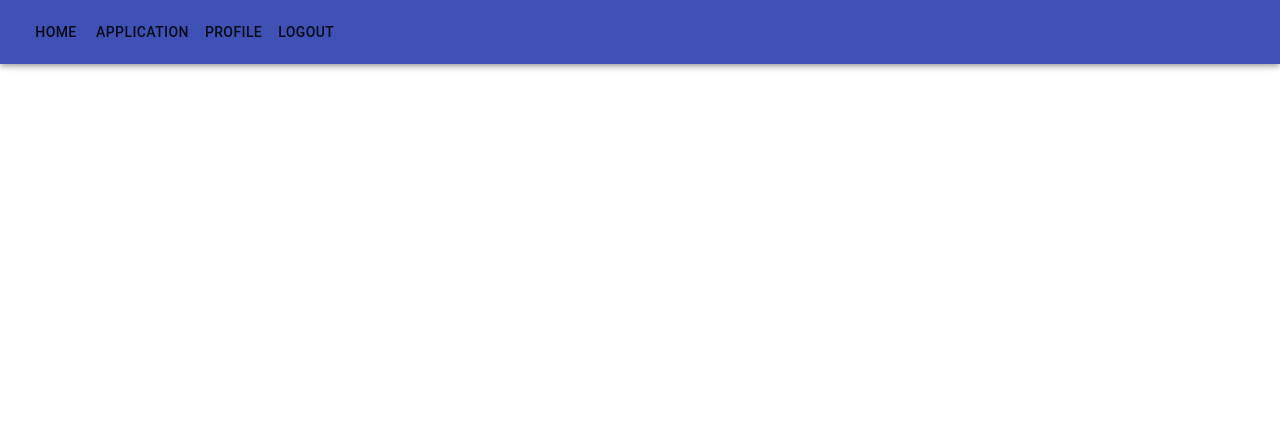
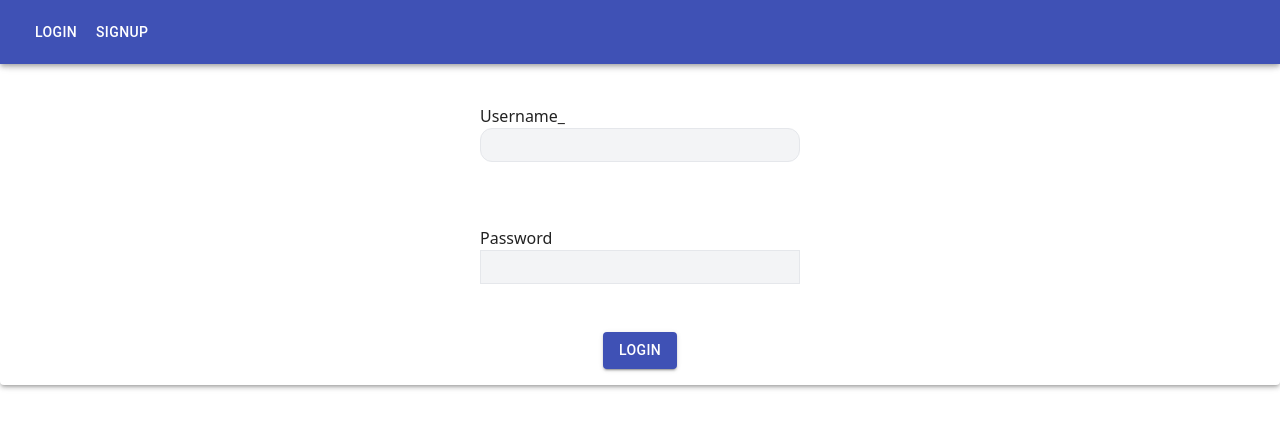
Before and after one commit to Prasham1710/Internship_portal, a React (Create React App) app in the folder client/: page / in a window 1280 px wide. Shown: the top 428 px of the page. Built offline with nearby package versions, Linux system fonts and the light colour scheme.

Commit message:
login page done

```diff
--- a/client/src/App.js
+++ b/client/src/App.js
@@ -1,9 +1,11 @@
 import React from 'react'
+import Login from './component/Login';
 import Navbar from "./component/Navbar";
 const App = () => {
   return (
     <div>
       <Navbar />
+      <Login />
     </div>
   )
 }
--- a/client/src/component/Login.js
+++ b/client/src/component/Login.js
@@ -0,0 +1,38 @@
+import React from 'react'
+import { Grid, Button, Typography,makestyles,Paper} from '@material-ui/core';
+
+const Login = () => {
+  return (
+     <Paper elevation={3}>
+     <Grid container direction="column" spacing={4} alignItems="center">
+        <Grid item>
+          <Typography variant="h3" component="h2">
+            Login
+          </Typography>
+        </Grid>
+        <Grid item>
+           <div className=' flex flex-col p-4  '>
+                      <label >Username_</label>
+                    <input className=' w-80 border relative  rounded-xl p-1 bg-gray-100' type="text" /></div>
+        </Grid>
+        <Grid item>
+             <div className=' flex flex-col  p-4'>
+                    <label>Password</label>
+                  <input className=' w-80 border relative  p-1 bg-gray-100' type="password" />
+                  </div>
+        </Grid>
+        <Grid item>
+          <Button
+            variant="contained"
+            color="primary"
+            onClick={() => {}}
+          >
+            Login
+          </Button>
+        </Grid>
+      </Grid>
+    </Paper>
+  )
+}
+
+export default Login
--- a/client/src/component/Navbar.js
+++ b/client/src/component/Navbar.js
@@ -7,10 +7,8 @@ const Navbar = () => {
     <AppBar>
       <Toolbar>
         <Typography>
-          <Button>Home</Button>
-          <Button>Application</Button>
-          <Button>Profile</Button>
-          <Button>Logout</Button>
+          <Button color='inherit'>Login</Button>
+          <Button color='inherit'>Signup</Button>
         </Typography>
       </Toolbar>
     </AppBar>
@@ -18,4 +16,4 @@ const Navbar = () => {
   )
 }
 
-export default Navbar
+export default Navbar;
```
